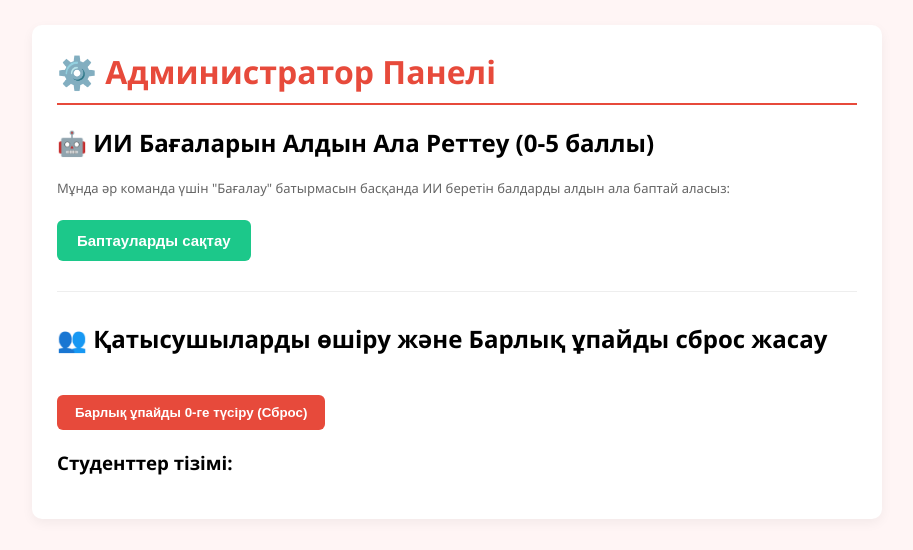
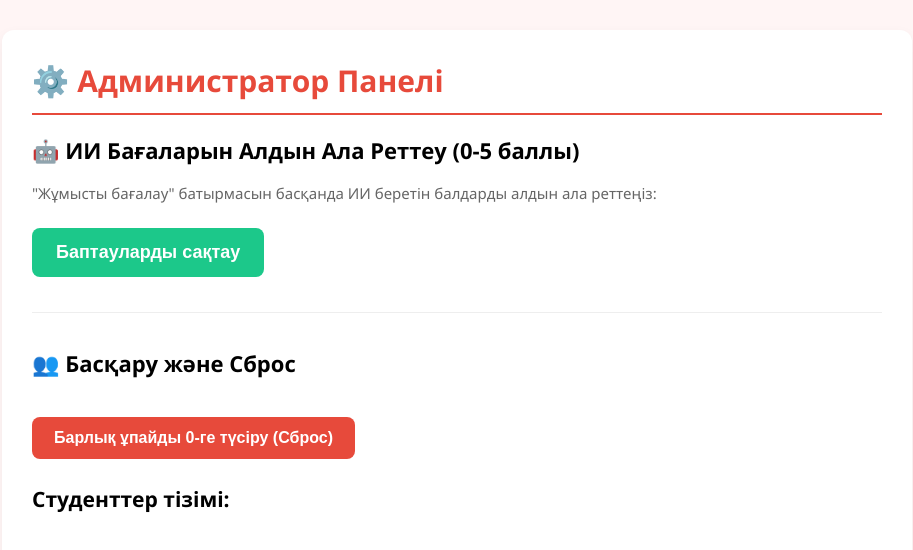
Before and after one commit to UwuIgnixarUwu/vtk, a website: page public/admin.html in a window 1280 px wide. Shown: the whole page, without its empty margins (183-1096 px from the left). Drawn offline with nearby package versions, Linux system fonts and the light colour scheme; no server answers.

Commit message:
Update admin.html

```diff
--- a/public/admin.html
+++ b/public/admin.html
@@ -5,15 +5,16 @@
     <meta name="viewport" content="width=device-width, initial-scale=1.0">
     <title>Админ панелі</title>
     <style>
-        body { font-family: 'Segoe UI', sans-serif; padding: 25px; background: #fff5f5; margin: 0; }
-        .container { max-width: 800px; margin: 0 auto; background: white; padding: 25px; border-radius: 10px; box-shadow: 0 4px 12px rgba(0,0,0,0.05); }
-        h1 { color: #e74a3b; border-bottom: 2px solid #e74a3b; padding-bottom: 10px; margin-top: 0; }
-        .team-config { background: #f8f9fc; border: 1px solid #e3e6f0; border-radius: 8px; padding: 15px; margin-bottom: 15px; }
-        .grid-inputs { display: grid; grid-template-columns: repeat(5, 1fr); gap: 10px; margin-top: 10px; }
-        .grid-inputs label { font-size: 12px; color: #555; display: block; margin-bottom: 4px; }
-        .grid-inputs input { width: 100%; padding: 6px; font-size: 14px; box-sizing: border-box; }
-        .btn-save { background: #1cc88a; color: white; border: none; padding: 12px 20px; font-size: 15px; border-radius: 6px; cursor: pointer; font-weight: bold; margin-top: 10px; }
-        .btn-reset { background: #e74a3b; color: white; border: none; padding: 10px 18px; border-radius: 6px; cursor: pointer; font-weight: bold; margin-top: 20px; }
+        body { font-family: 'Segoe UI', sans-serif; padding: 30px; background: #fff5f5; margin: 0; font-size: 18px; }
+        .container { max-width: 850px; margin: 0 auto; background: white; padding: 30px; border-radius: 12px; box-shadow: 0 4px 12px rgba(0,0,0,0.05); }
+        h1 { color: #e74a3b; border-bottom: 2px solid #e74a3b; padding-bottom: 12px; margin-top: 0; font-size: 30px; }
+        h2 { font-size: 22px; }
+        .team-config { background: #f8f9fc; border: 1px solid #e3e6f0; border-radius: 10px; padding: 18px; margin-bottom: 18px; }
+        .grid-inputs { display: grid; grid-template-columns: repeat(5, 1fr); gap: 12px; margin-top: 12px; }
+        .grid-inputs label { font-size: 14px; color: #555; display: block; margin-bottom: 4px; }
+        .grid-inputs input { width: 100%; padding: 8px; font-size: 16px; box-sizing: border-box; }
+        .btn-save { background: #1cc88a; color: white; border: none; padding: 14px 24px; font-size: 18px; border-radius: 8px; cursor: pointer; font-weight: bold; margin-top: 10px; }
+        .btn-reset { background: #e74a3b; color: white; border: none; padding: 12px 22px; border-radius: 8px; cursor: pointer; font-weight: bold; margin-top: 20px; font-size: 16px; }
     </style>
 </head>
 <body>
@@ -22,17 +23,17 @@
     <h1>⚙️ Администратор Панелі</h1>
 
     <h2>🤖 ИИ Бағаларын Алдын Ала Реттеу (0-5 баллы)</h2>
-    <p style="font-size: 13px; color: #666;">Мұнда әр команда үшін "Бағалау" батырмасын басқанда ИИ беретін балдарды алдын ала баптай аласыз:</p>
+    <p style="font-size: 15px; color: #666;">"Жұмысты бағалау" батырмасын басқанда ИИ беретін балдарды алдын ала реттеңіз:</p>
 
     <div id="admin-ai-settings"></div>
     <button class="btn-save" onclick="saveSettings()">Баптауларды сақтау</button>
 
-    <hr style="margin: 30px 0; border: none; border-top: 1px solid #eee;">
+    <hr style="margin: 35px 0; border: none; border-top: 1px solid #eee;">
 
-    <h2>👥 Қатысушыларды өшіру және Барлық ұпайды сброс жасау</h2>
+    <h2>👥 Басқару және Сброс</h2>
     <button class="btn-reset" onclick="resetAll()">Барлық ұпайды 0-ге түсіру (Сброс)</button>
 
-    <h3 style="margin-top:20px;">Студенттер тізімі:</h3>
+    <h3 style="margin-top:25px;">Студенттер тізімі:</h3>
     <ul id="students-list" style="padding-left:20px;"></ul>
 </div>
 
@@ -54,7 +55,7 @@
             const s = settings[t];
             container.innerHTML += `
                 <div class="team-config">
-                    <strong>${t}</strong>
+                    <strong style="font-size:20px;">${t}</strong>
                     <div class="grid-inputs">
                         <div><label>Функционал</label><input type="number" min="0" max="5" id="${t}-functional" value="${s.functional}"></div>
                         <div><label>Дизайн</label><input type="number" min="0" max="5" id="${t}-design" value="${s.design}"></div>
@@ -80,7 +81,7 @@
     }
 
     function resetAll() {
-        if (confirm('Барлық ұпайды нөлдегіңіз келе ме?')) {
+        if (confirm('Барлық ұпай мен жұмыс сілтемелерін нөлдегіңіз келе ме?')) {
             socket.emit('reset-scores');
         }
     }
@@ -89,7 +90,7 @@
         const list = document.getElementById('students-list');
         list.innerHTML = students.length === 0 ? '<li>Қатысушылар жоқ</li>' : '';
         students.forEach(s => {
-            list.innerHTML += `<li>${s.firstName} ${s.lastName} (${s.team}) <button onclick="deleteStudent('${s.id}')">Өшіру</button></li>`;
+            list.innerHTML += `<li style="margin-bottom:8px;">${s.firstName} ${s.lastName} (${s.team}) <button style="background:#e74a3b; color:white; border:none; border-radius:4px; padding:4px 8px; cursor:pointer;" onclick="deleteStudent('${s.id}')">Өшіру</button></li>`;
         });
     });
 
```
